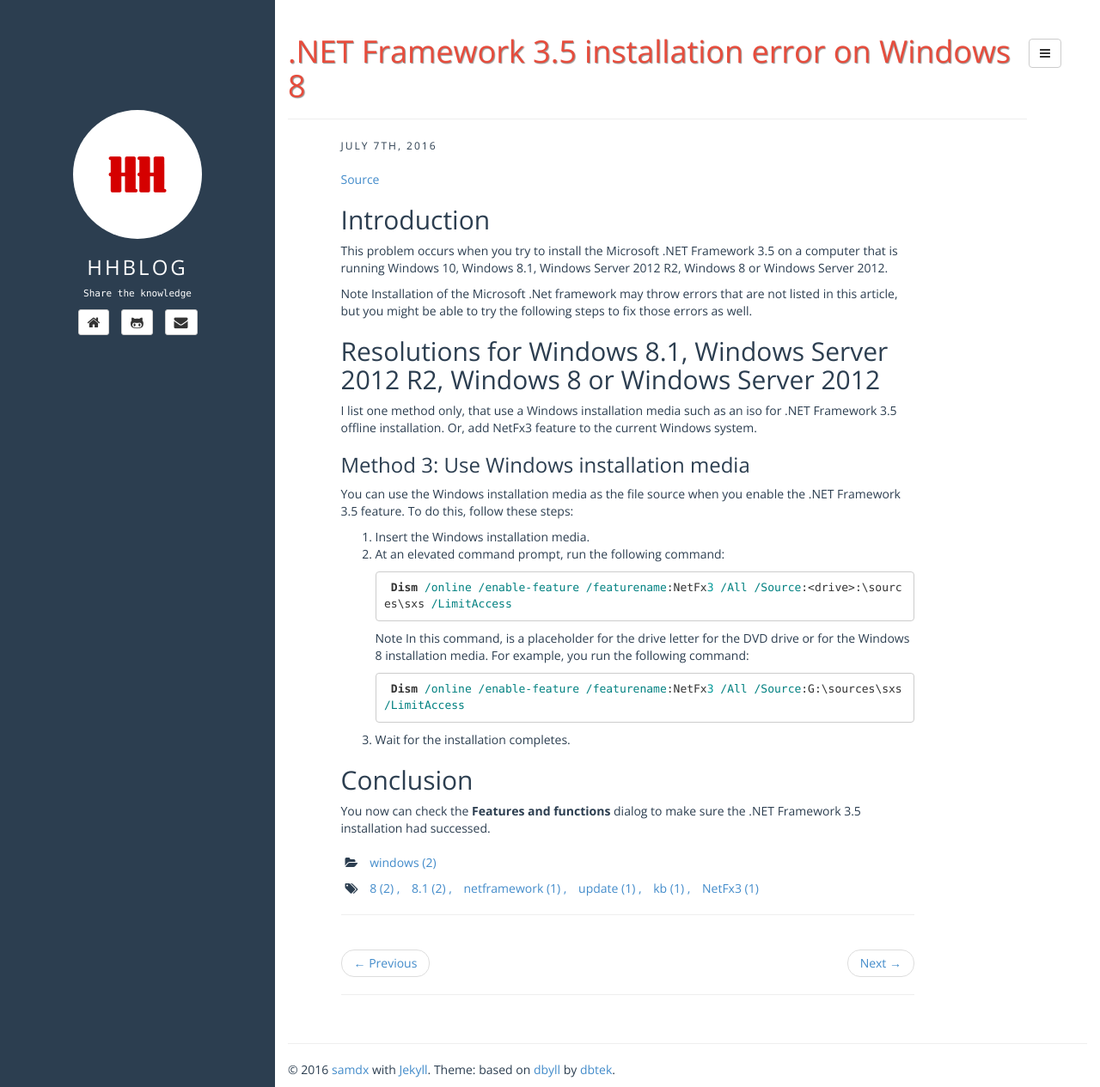
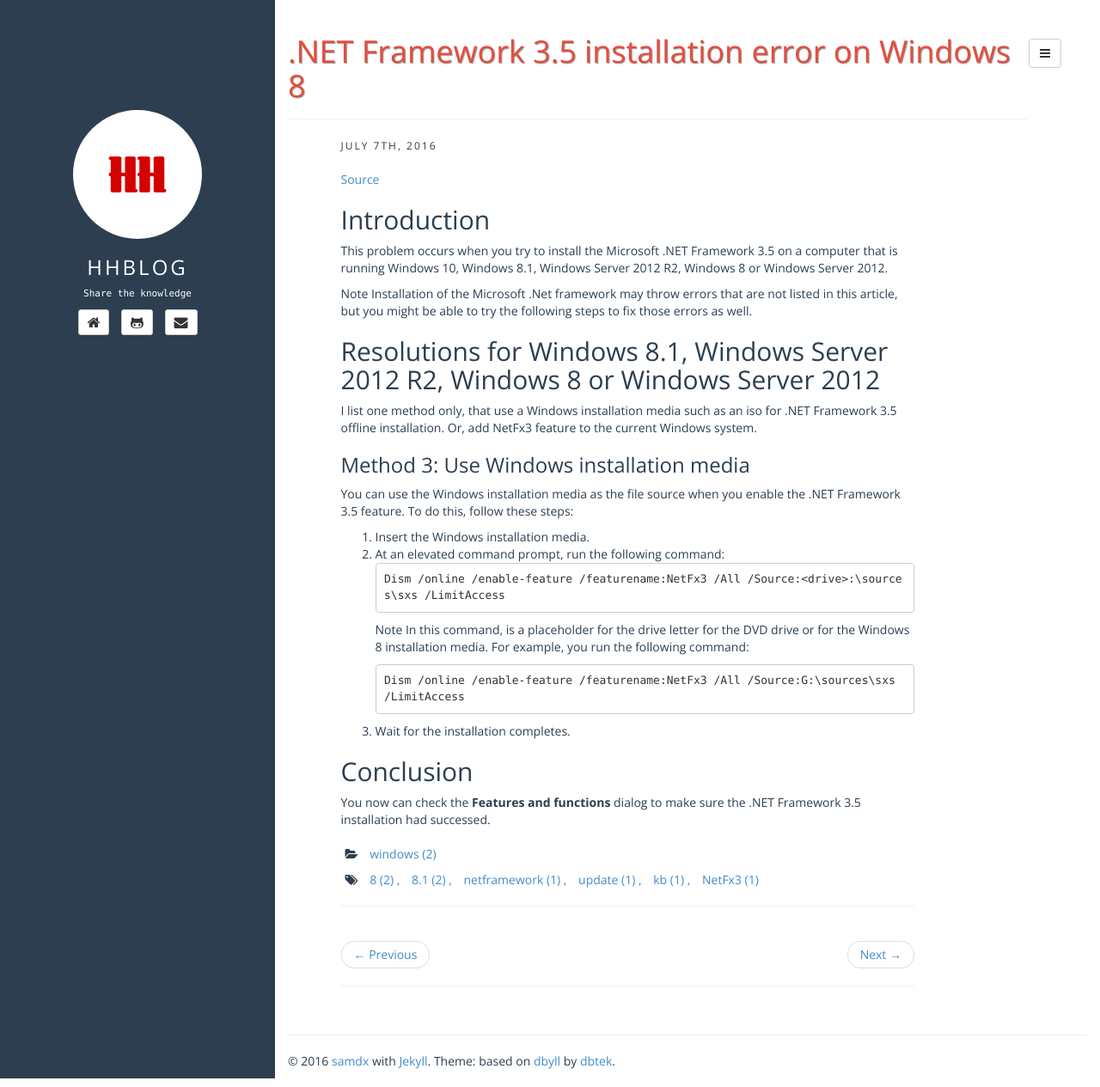
Before and after one commit to honghaco/honghaco.github.io, a Jekyll site: the page built from _posts/2016-07-07-net-frame-work-installation-error-windows-8.md, in a window 1280 px wide and 1265 px high. Shown: the whole window at 86% size. Built offline with Jekyll 4.4.1, drawn with Linux system fonts in a browser that asks for light colours; some web fonts are replaced.

Commit message:
Thu Jul  7 21:01:00 ICT 2016: update the code listing.

````diff
--- a/_posts/2016-07-07-net-frame-work-installation-error-windows-8.md
+++ b/_posts/2016-07-07-net-frame-work-installation-error-windows-8.md
@@ -26,16 +26,13 @@ You can use the Windows installation media as the file source when you enable th
 
 1. Insert the Windows installation media.
 2. At an elevated command prompt, run the following command:
-
-    ```batch
-    Dism /online /enable-feature /featurename:NetFx3 /All /Source:<drive>:\sources\sxs /LimitAccess
-    ```
-
+```
+Dism /online /enable-feature /featurename:NetFx3 /All /Source:<drive>:\sources\sxs /LimitAccess
+```
     Note In this command, <drive> is a placeholder for the drive letter for the DVD drive or for the Windows 8 installation media. For example, you run the following command:
-
-    ```batch
-    Dism /online /enable-feature /featurename:NetFx3 /All /Source:G:\sources\sxs /LimitAccess
-    ```
+```
+Dism /online /enable-feature /featurename:NetFx3 /All /Source:G:\sources\sxs /LimitAccess
+```
 3. Wait for the installation completes.
 
 ## Conclusion
````
